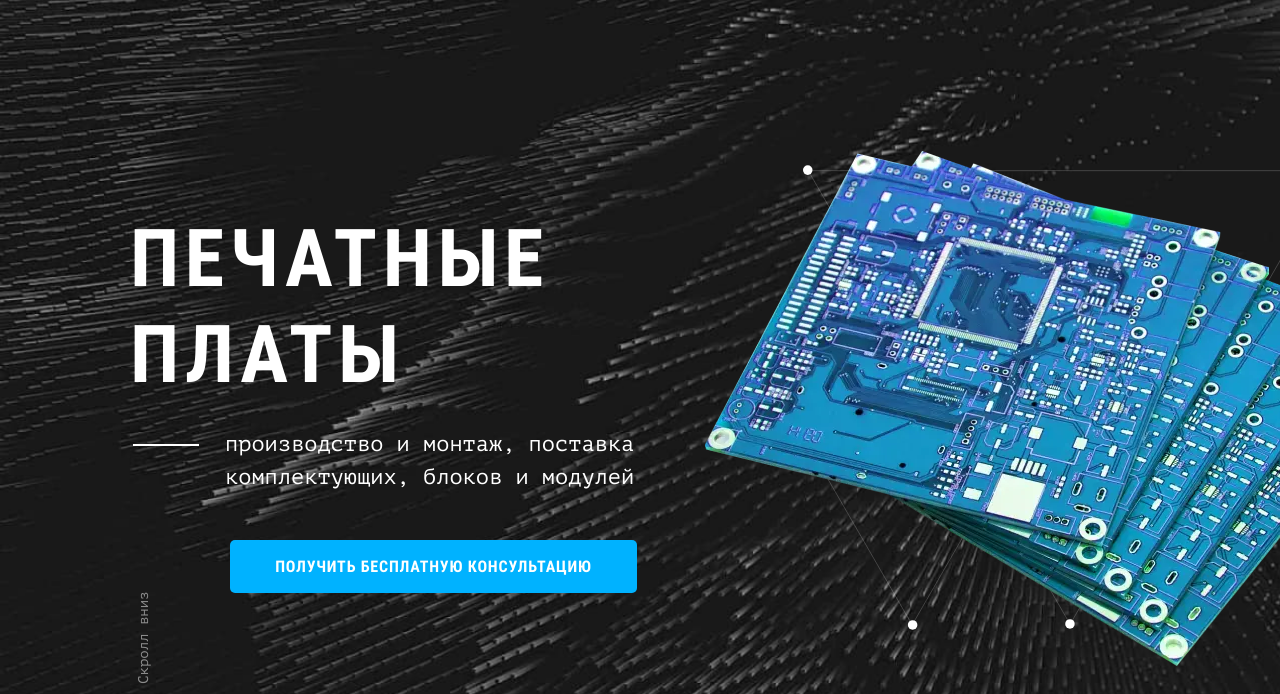
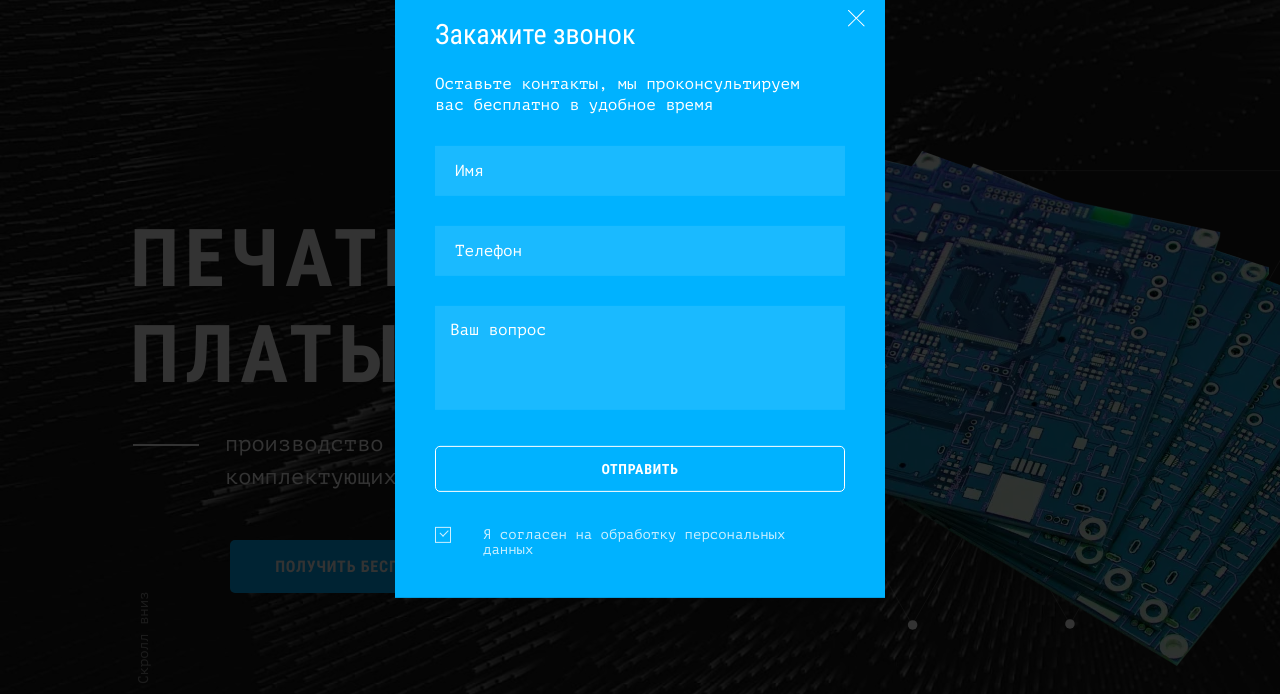
Before and after one commit to Vika612/smart-device, a website: page source/index.html in a window 1280 px wide. Both pictures are taken after a click on the button "ЗАКАЗАТЬ ЗВОНОК". Shown: the part 106-800 px from the top of the page. Drawn offline with nearby package versions, Linux system fonts and the light colour scheme; files that its build step writes are made by us from their sources.

Commit message:
реализация модального окна

```diff
--- a/source/index.html
+++ b/source/index.html
@@ -202,7 +202,7 @@
                 <label class="visually-hidden" for="name">Пожалуйста, укажите Ваше имя</label>
                 <input id="name" name="yourname" type="text" placeholder="Имя" required>
                 <label class="visually-hidden" for="phone">Укажите Ваш номер телефона</label>
-                <input id="phone" name="phone" type="tel" placeholder="Телефон" pattern="+7([0-9]){3} [0-9]{3} [0-9]{2} [0-9]{2}" required>
+                <input id="phone" name="phone" type="tel" placeholder="Телефон" required>
               </div>
 
               <label class="visually-hidden" for="message">Пожалуйста, напишите Ваш вопрос</label>
@@ -224,8 +224,8 @@
 
   <footer class="footer"></footer>
 
-  <div class="overlay">
-    <div class="modal">
+  <div class="modal">
+    <div class="modal__content">
       <div class="modal__info">
         <h2>Закажите звонок</h2>
         <p>Оставьте контакты, мы проконсультируем вас бесплатно в удобное время</p>
@@ -235,7 +235,7 @@
             <label class="visually-hidden" for="yourname">Пожалуйста, укажите Ваше имя</label>
             <input id="yourname" name="yourname" type="text" placeholder="Имя" required>
             <label class="visually-hidden" for="tel">Укажите Ваш номер телефона</label>
-            <input id="tel" name="phone" type="tel" placeholder="Телефон" pattern="+7([0-9]){3} [0-9]{3} [0-9]{2} [0-9]{2}" required>
+            <input id="tel" name="phone" type="tel" placeholder="Телефон" required>
           </div>
 
           <label class="visually-hidden" for="text">Пожалуйста, напишите Ваш вопрос</label>
--- a/source/js/main.js
+++ b/source/js/main.js
@@ -86,3 +86,72 @@
 
 
 /* POP-UP */
+
+(function () {
+
+  var openBtn = document.querySelector('.header__btn');
+  var closeBtn = document.querySelector('.modal__button-close');
+  var popup = document.querySelector('.modal');
+  var form = popup.querySelector('.modal__form');
+  var nameInput = document.querySelector('#yourname');
+  var telInput = document.querySelector('#tel');
+  var messageInput = document.querySelector('#text');
+
+  var isStorageSupport = true;
+  var storageName = '';
+  var storageTel = '';
+  var storageMessage = '';
+
+  try {
+    storageName = localStorage.getItem('nameInput');
+    storageTel = localStorage.getItem('telInput');
+    storageMessage = localStorage.getItem('messageInput');
+  } catch (err) {
+    isStorageSupport = false;
+  }
+
+  openBtn.addEventListener('click', function (evt) {
+    evt.preventDefault();
+    popup.classList.add('modal--show');
+
+    if (isStorageSupport) {
+      if (storageName) {
+        nameInput.value = storageName;
+        nameInput.focus();
+      }
+      if (storageTel) {
+        telInput.value = storageTel;
+      }
+      if (storageMessage) {
+        messageInput.innerText = storageMessage;
+      }
+    }
+  });
+
+  closeBtn.addEventListener('click', function (evt) {
+    evt.preventDefault();
+    popup.classList.remove('modal--show');
+  });
+
+  popup.addEventListener('click', function (evt) {
+    if (evt.target.closest('.modal__content') === null) {
+      popup.classList.remove('modal--show');
+    }
+  });
+
+  window.addEventListener('keydown', function (evt) {
+    if (evt.code === 'Escape') {
+      popup.classList.remove('modal--show');
+    }
+  });
+
+  form.addEventListener('submit', function (evt) {
+    evt.preventDefault();
+    if (isStorageSupport) {
+      localStorage.setItem('nameInput', nameInput.value);
+      localStorage.setItem('telInput', telInput.value);
+      localStorage.setItem('messageInput', messageInput.value);
+    }
+  });
+
+}());
--- a/source/sass/blocks/modal.scss
+++ b/source/sass/blocks/modal.scss
@@ -1,10 +1,51 @@
 .modal {
-  position: relative;
+  position: fixed;
+  z-index: 13;
+  top: 0;
+  left: 0;
+
+  width: 100%;
+  height: 100%;
+  display: none;
+
+  background: rgba(0, 0, 0, 0.8);
+  transition: all 1s ease;
+}
+
+.modal--show {
+  display: block;
+  animation: bounce 1s;
+}
+
+.modal__content {
+  position: fixed;
+  top: 50%;
+  left: 50%;
+
   width: 490px;
   margin: 0 auto;
   padding: 25px 40px 20px;
+
   background-color: $blue;
-  display: none;
+  transform: translate(-50%, -50%);
+
+  @keyframes bounce {
+    0% {
+      transform: translateY(-500px);
+    }
+
+    70% {
+      transform: translateY(30px);
+    }
+
+    90% {
+      transform: translateY(-10px);
+    }
+
+    100% {
+      transform: translateY(0);
+    }
+  }
 }
 
 .modal__info h2 {
```
Also changed, not shown: build/css/style.css, build/css/style.min.css, build/index.html, build/js/main.js, 1 other file.
